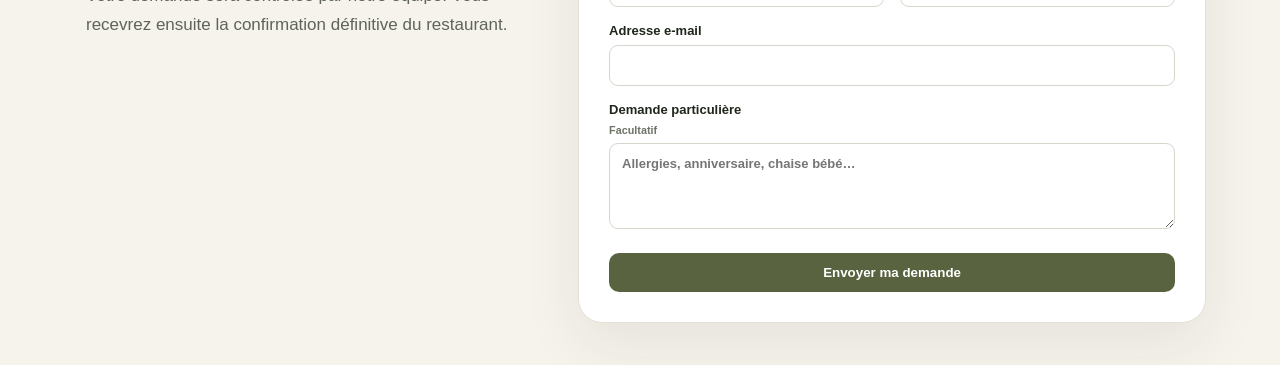
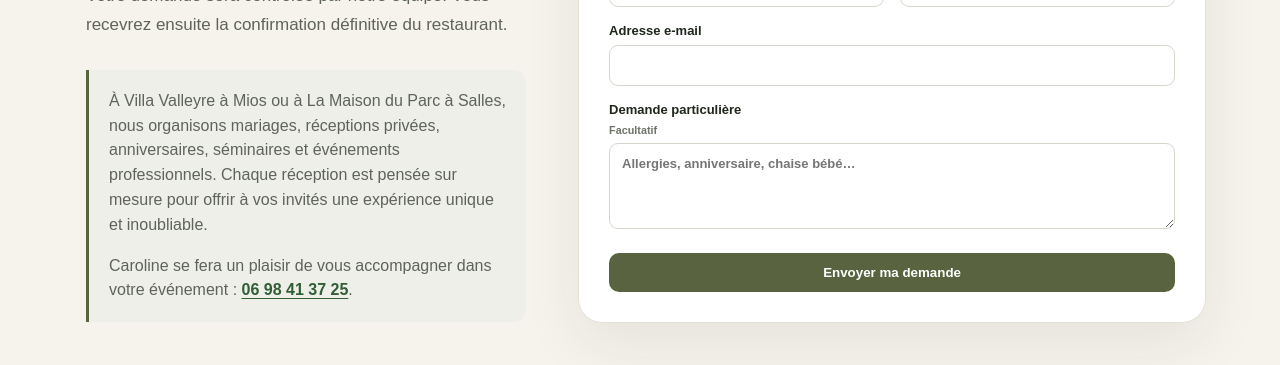
Before and after one commit to bodddos-create/MAISON-ODDOS, a Next.js app: page /reservation in a window 1280 px wide. Shown: the part 401-766 px from the top of the page. Built offline with nearby package versions, Linux system fonts and the light colour scheme; no server answers; the database is empty.

Commit message:
Présenter les événements privés sur la page de réservation
* Add private event enquiry contact to booking page

* Add private event enquiry contact to booking page

```diff
--- a/app/reservation/page.js
+++ b/app/reservation/page.js
@@ -208,6 +208,18 @@
             Votre demande sera contrôlée par notre équipe. Vous recevrez ensuite
             la confirmation définitive du restaurant.
           </p>
+          <div className="bookingEvents">
+            <p>
+              À Villa Valleyre à Mios ou à La Maison du Parc à Salles, nous organisons
+              mariages, réceptions privées, anniversaires, séminaires et événements
+              professionnels. Chaque réception est pensée sur mesure pour offrir à vos
+              invités une expérience unique et inoubliable.
+            </p>
+            <p>
+              Caroline se fera un plaisir de vous accompagner dans votre événement :{" "}
+              <a href="tel:+33698413725">06 98 41 37 25</a>.
+            </p>
+          </div>
         </div>
         <div className="bookingFormCard">
           {loading ? (
```
Also changed, not shown: app/reservation.css.
